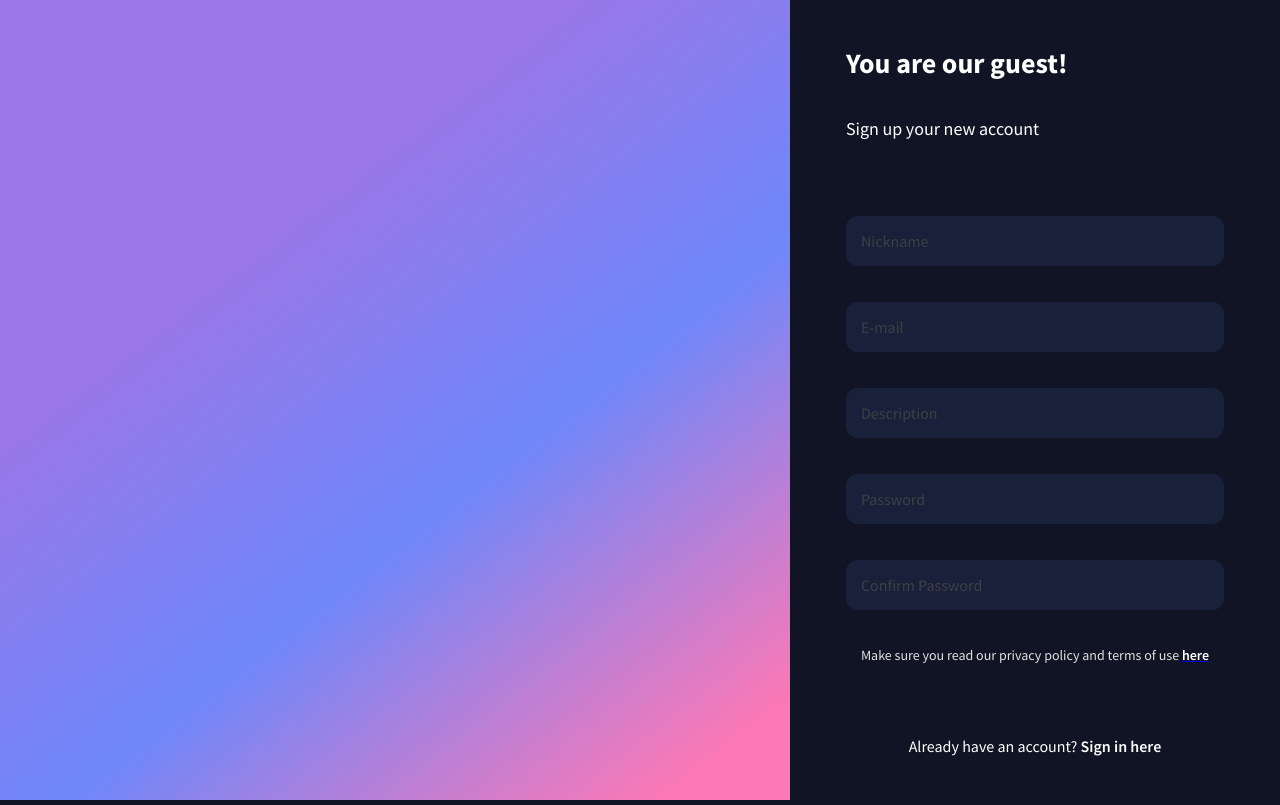
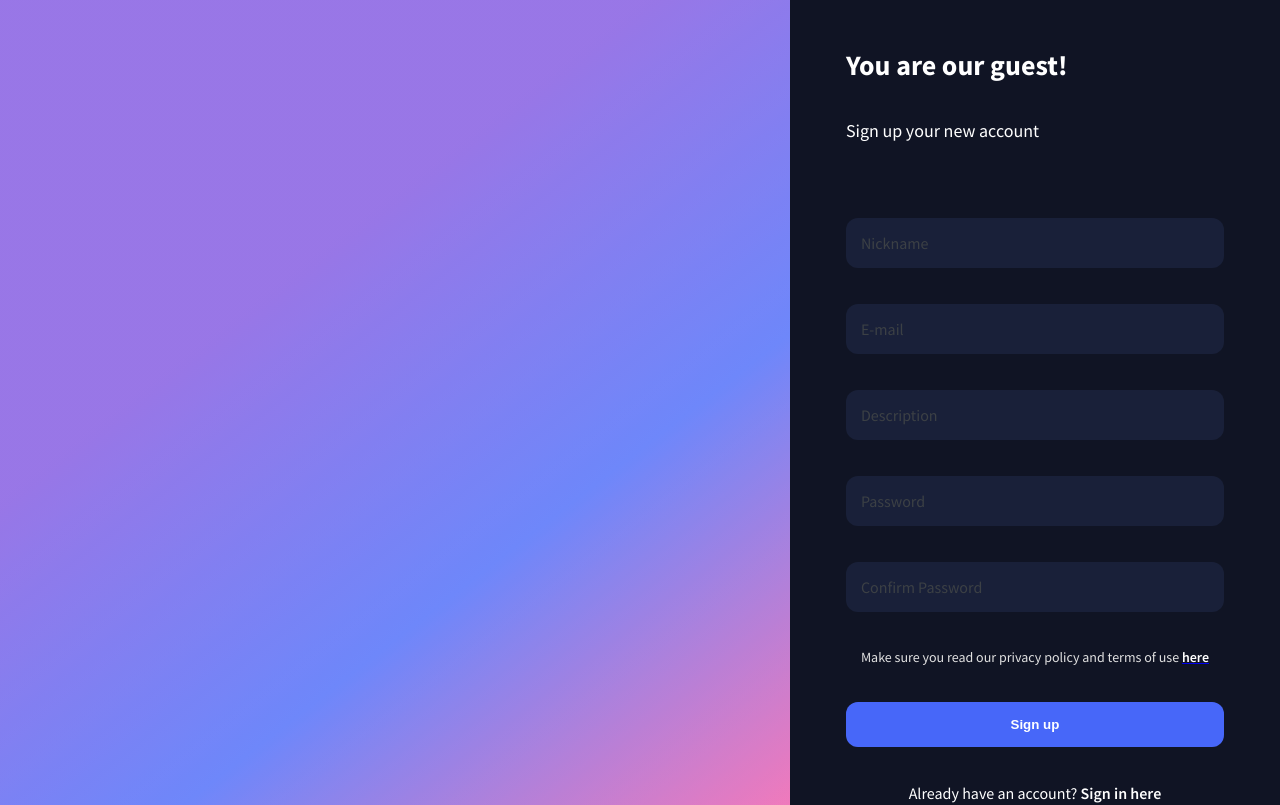
Before and after one commit to ScrimsApp/frontend, a Next.js app: page /signup in a window 1280 px wide. Shown: the top 805 px of the page. Built offline with nearby package versions, Linux system fonts and the light colour scheme.

Commit message:
Adjusting Responsive :nail_care: :wrench:

```diff
--- a/src/pages/signup.tsx
+++ b/src/pages/signup.tsx
@@ -158,7 +158,11 @@ const SignUp = () => {
           </a>
         </AccountLinkWrapper>
 
-        <ButtonWrapper minWidth="100%" margin={['0px', '0px', '36px', '0px']}>
+        <ButtonWrapper
+          style={{ minHeight: '45px' }}
+          minWidth="100%"
+          margin={['0px', '0px', '36px', '0px']}
+        >
           <ButtonOverlay className="overlay" type="secondary" sign />
           <Button type="submit">Sign up</Button>
         </ButtonWrapper>
--- a/src/styles/pages/sign/Sign.styles.ts
+++ b/src/styles/pages/sign/Sign.styles.ts
@@ -12,6 +12,7 @@ export const SignWrapper = styled.div`
 
 export const GradientLayer = styled.div`
   width: 65%;
+  min-height: 850px;
   background: linear-gradient(
       0deg,
       rgba(255, 255, 255, 0.21),
@@ -28,6 +29,7 @@ export const GradientLayer = styled.div`
 
   @media only screen and (max-width: 750px) {
     width: 100%;
+    min-height: 15px;
     height: 15px;
     padding: 0px;
   }
@@ -35,6 +37,7 @@ export const GradientLayer = styled.div`
 
 export const SignForm = styled.form`
   width: 45%;
+  min-height: 850px;
   max-width: 600px;
 
   display: flex;
@@ -47,12 +50,13 @@ export const SignForm = styled.form`
 
   box-sizing: border-box;
 
-  @media only screen and (max-width: 1000px) {
+  @media only screen and (max-width: 1100px) {
     width: 50%;
   }
 
   @media only screen and (max-width: 750px) {
     width: 100%;
+    min-height: auto;
   }
 
   @media only screen and (max-width: 500px) {
```
